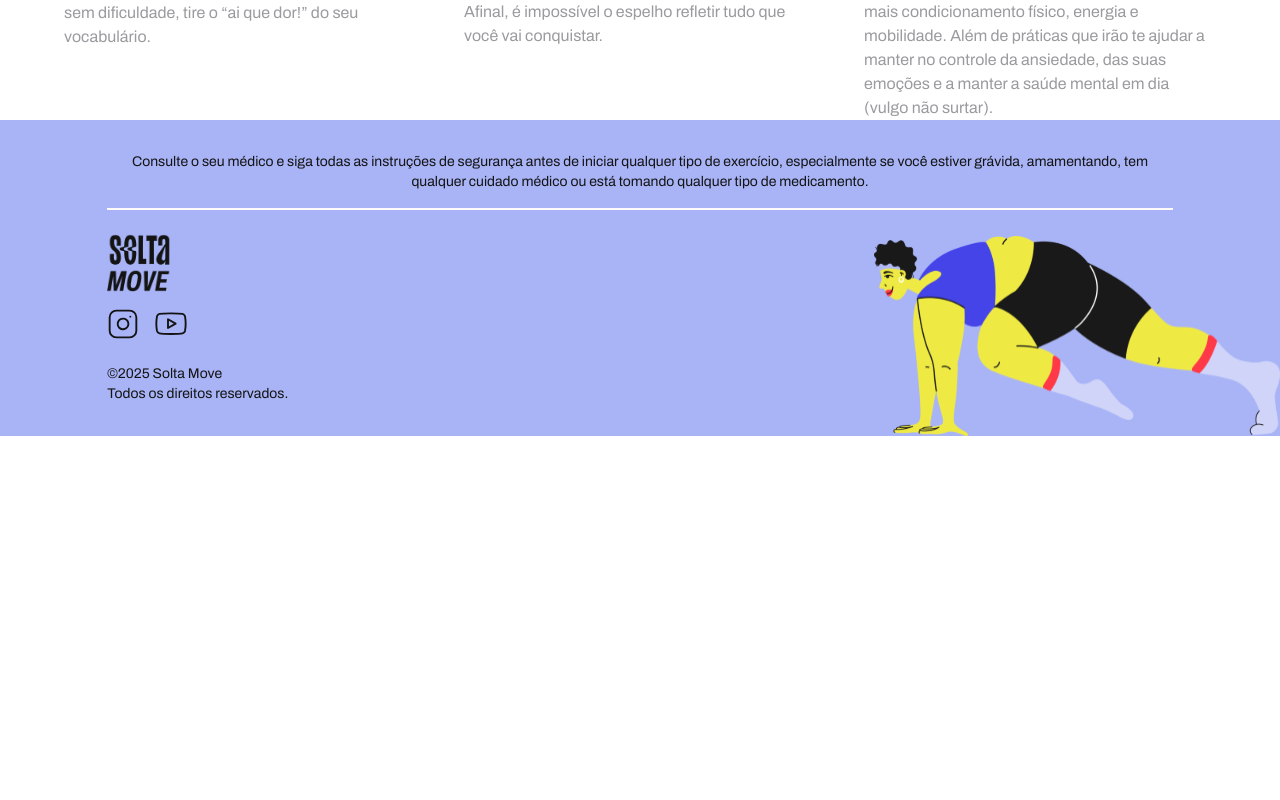
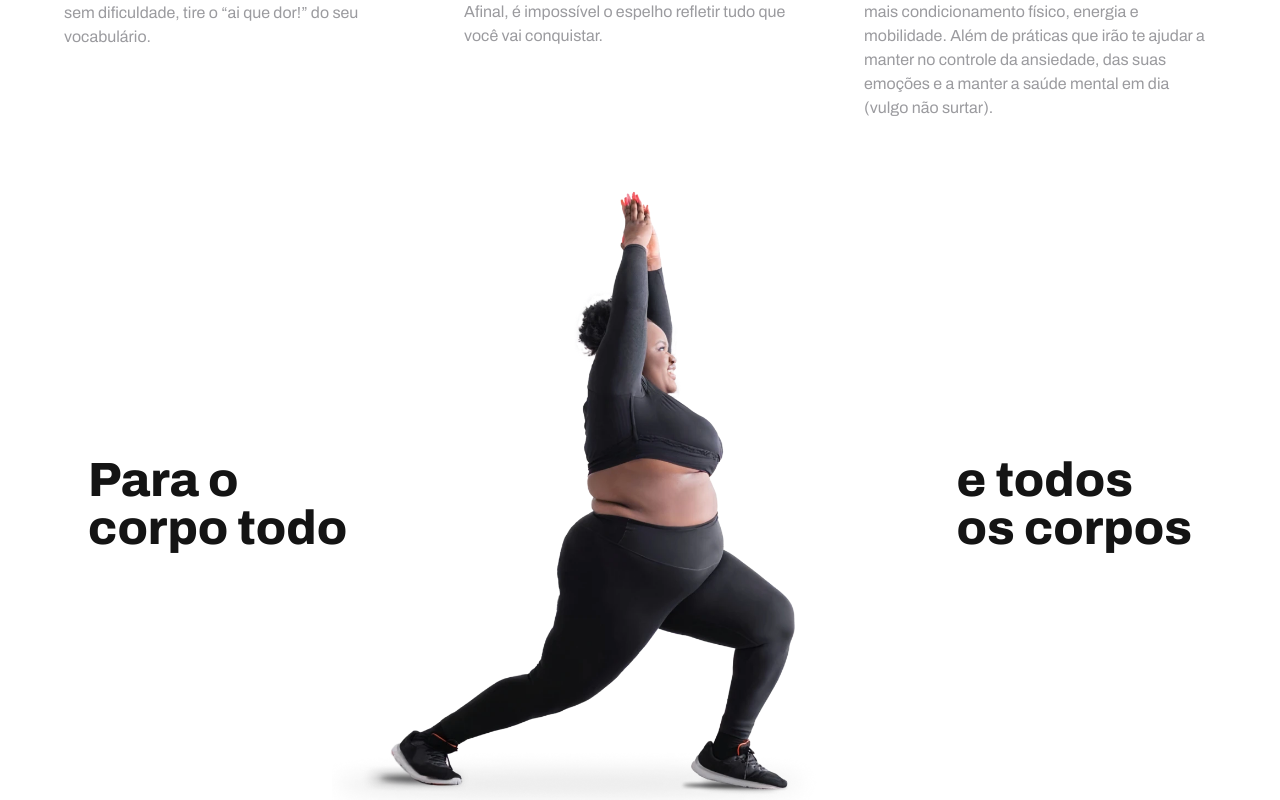
Before and after one commit to MarianaPiovezan/solta-move, a React (Vite) app: page / in a window 1280 px wide. Shown: the part 3500-4300 px from the top of the page. Before the commit the page ends 3936 px from the top, so only its background shows below. Built offline with nearby package versions, Linux system fonts and the light colour scheme.

Commit message:
feat: add part of section 'para o corpo todo e todos os corpos'

```diff
--- a/src/components/LandingPage/Goals.jsx
+++ b/src/components/LandingPage/Goals.jsx
@@ -3,6 +3,7 @@ import { Swiper, SwiperSlide } from "swiper/react";
 import { goals } from "../../data/goals";
 import moldura from "../../assets/images/moldura-smartphone.webp";
 import gif from "../../assets/images/perguntas-calendário-de-treino.gif";
+import imagem from "../../assets/images/mulher-alongamento.webp";
 
 export const Goals = () => {
   return (
@@ -50,9 +51,9 @@ export const Goals = () => {
         {goals.map((item, index) => (
           <figure key={index}>
             <div className="rounded-2xl md:rounded-3xl overflow-hidden mb-6 border border-brand-gray-100 relative">
-              <h3 className="font-extrabold text-sm md:text-base lg:text-lg leading-none absolute top-4 left-4 w-[100px] md:w-[150px] lg:w-[200px]">
+              <h4 className="font-extrabold text-sm md:text-base lg:text-lg leading-none absolute top-4 left-4 w-[100px] md:w-[150px] lg:w-[200px]">
                 {item.title}
-              </h3>
+              </h4>
               <img
                 className="w-full"
                 src={item.image}
@@ -135,6 +136,13 @@ export const Goals = () => {
           />
         </div>
       </div>
+      <div className="text-3xl md:text-5xl font-extrabold text-brand-dark flex flex-col md:flex-row items-center  container-margin justify-between pt-16 px-6 ">
+        <h3 className="self-start md:self-center leading-none">Para o <br/>
+        corpo todo</h3>
+        <img src={imagem} className="sm:w-[70%] md:w-[50%] md:-ml-[8%]" alt="Mulher se alongando" />
+        <h3 className="self-end md:self-center leading-none text-right md:text-left">e todos <br/>
+        os corpos</h3>
+      </div>
     </section>
   );
 };
```
Also changed, not shown: src/assets/images/mulher-alongamento.webp (added).
